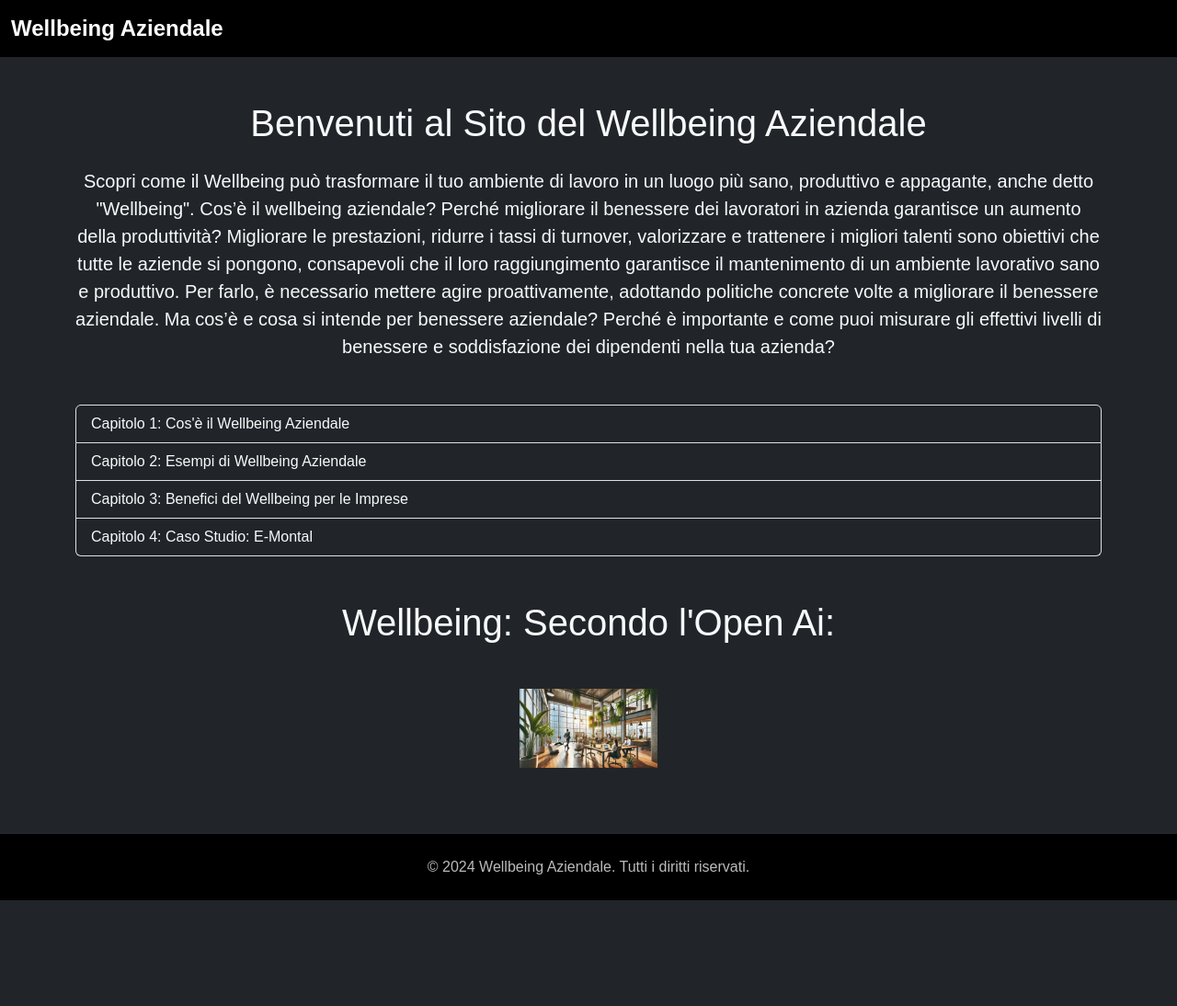
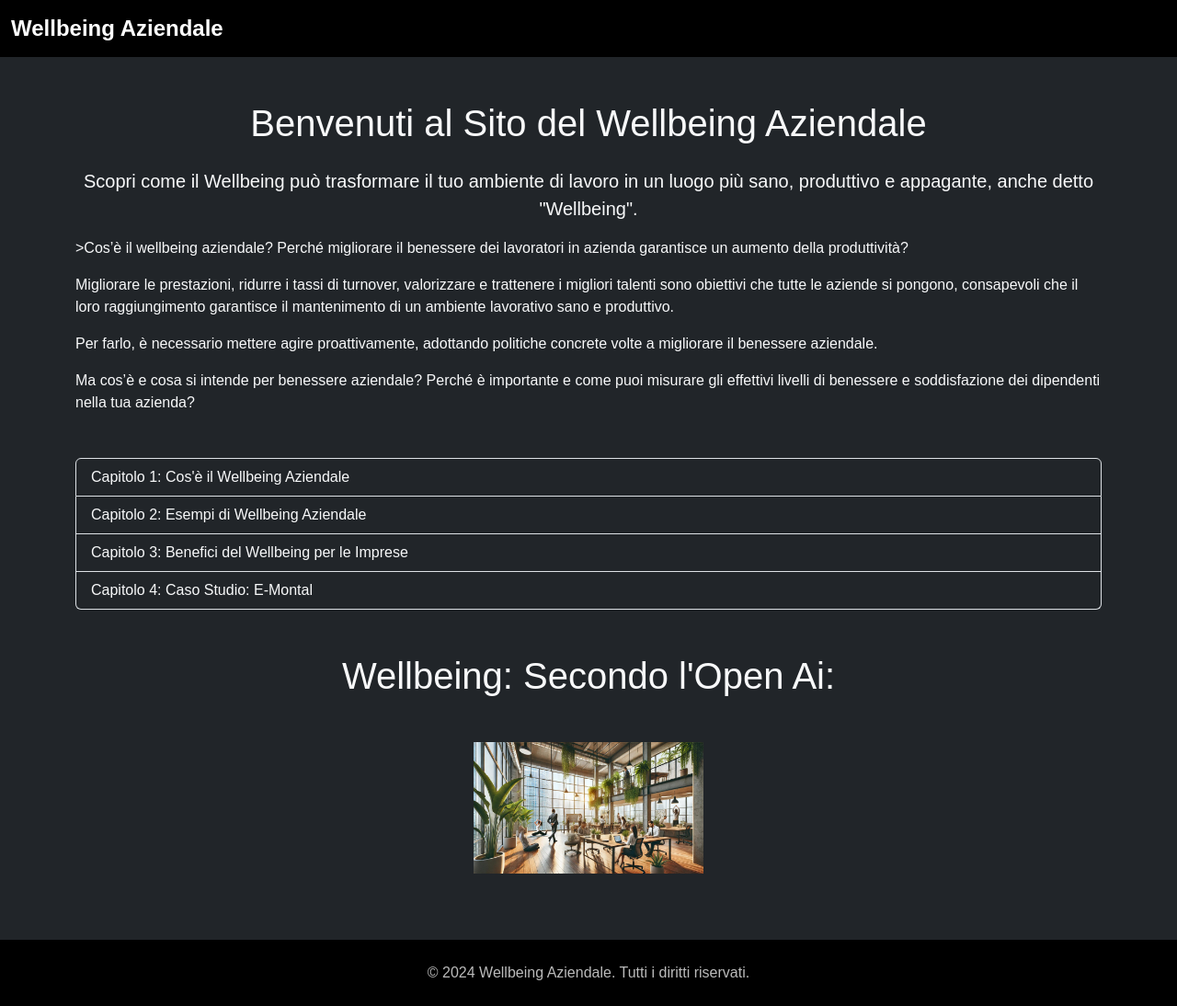
Before and after one commit to EnricoMalara/Cartella_Wellbeing, a plain HTML site: page index.html in a window 1280 px wide. Shown: the whole page at 92% size. Before the commit the page ends 979 px from the top, so only its background shows below. Drawn offline with nearby package versions, Linux system fonts and the light colour scheme.

Commit message:
Update 1.11

```diff
--- a/index.html
+++ b/index.html
@@ -40,10 +40,10 @@
         <p class="lead text-center">
             Scopri come il Wellbeing può trasformare il tuo ambiente di lavoro in un luogo più sano, produttivo e appagante, anche detto <strong>"Wellbeing"</strong>.
 
-            Cos’è il wellbeing aziendale? Perché migliorare il benessere dei lavoratori in azienda garantisce un aumento della produttività?
-            Migliorare le prestazioni, ridurre i tassi di turnover, valorizzare e trattenere i migliori talenti sono obiettivi che tutte le aziende si pongono, consapevoli che il loro raggiungimento garantisce il mantenimento di un ambiente lavorativo sano e produttivo.
-            Per farlo, è necessario mettere agire proattivamente, adottando politiche concrete volte a migliorare il benessere aziendale.
-            Ma cos’è e cosa si intende per benessere aziendale? Perché è importante e come puoi misurare gli effettivi livelli di benessere e soddisfazione dei dipendenti nella tua azienda?
+            <p>>Cos’è il wellbeing aziendale? Perché migliorare il benessere dei lavoratori in azienda garantisce un aumento della produttività?</p>
+            <p>Migliorare le prestazioni, ridurre i tassi di turnover, valorizzare e trattenere i migliori talenti sono obiettivi che tutte le aziende si pongono, consapevoli che il loro raggiungimento garantisce il mantenimento di un ambiente lavorativo sano e produttivo.</p>
+        <p>Per farlo, è necessario mettere agire proattivamente, adottando politiche concrete volte a migliorare il benessere aziendale.</p>
+    <p>Ma cos’è e cosa si intende per benessere aziendale? Perché è importante e come puoi misurare gli effettivi livelli di benessere e soddisfazione dei dipendenti nella tua azienda?</p>
 
 
         <div class="list-group mt-5">
@@ -55,7 +55,7 @@
     </div>
     <div class="container mt-5 text-center width-250 height-250">
         <h1 class="text-center mb-4">Wellbeing: Secondo l'Open Ai:</h1>
-        <img src="wellbeing.jpg" alt="Benessere aziendale" class="img-fluid my-4" width="150" height="150">
+        <img src="wellbeing.jpg" alt="Benessere aziendale" class="img-fluid my-4" width="250" height="250">
     </div>
 
 
```
Also changed, not shown: capitolo2.html (+1 -1 lines), capitolo3.html (+1 -1 lines).
